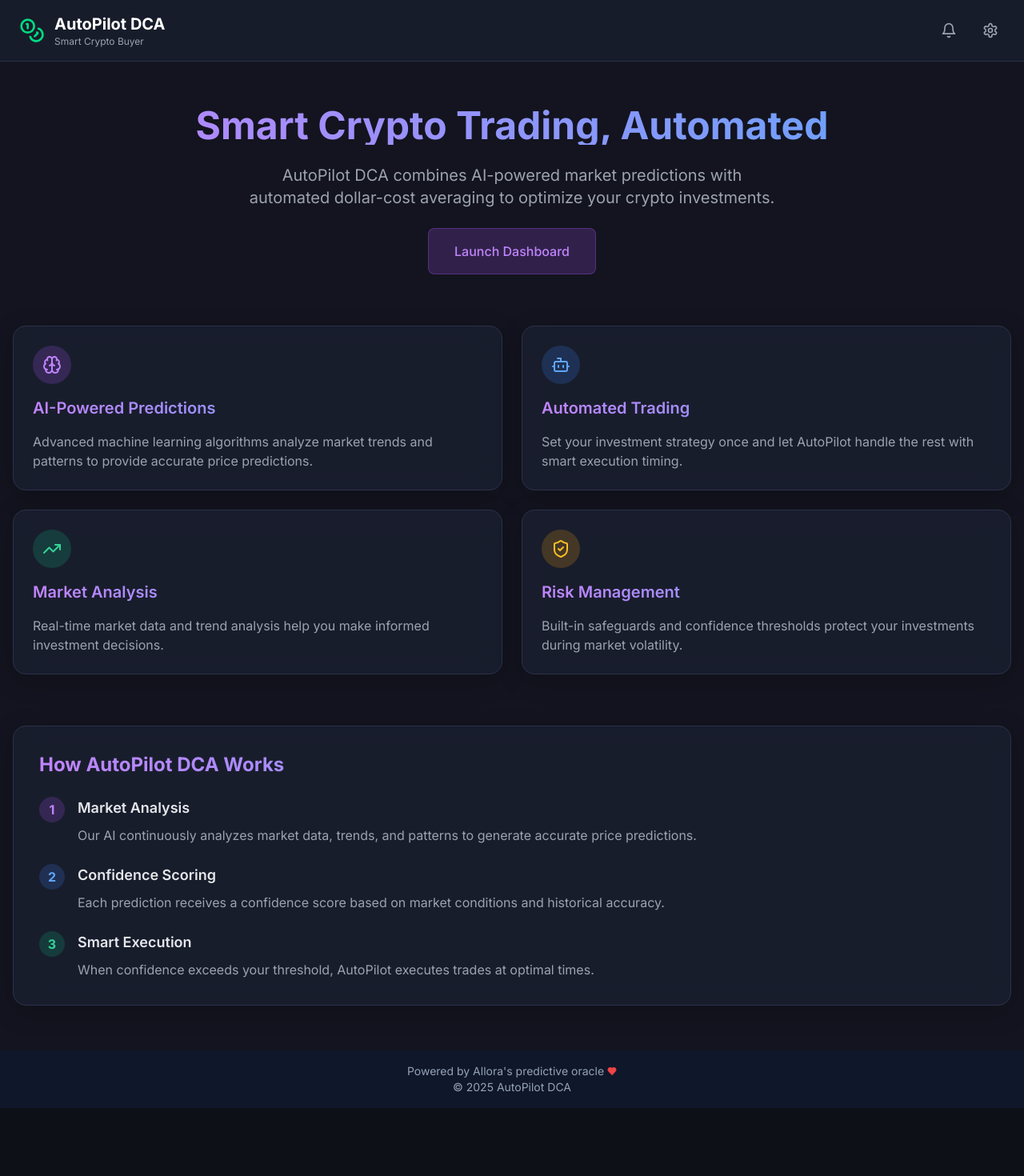
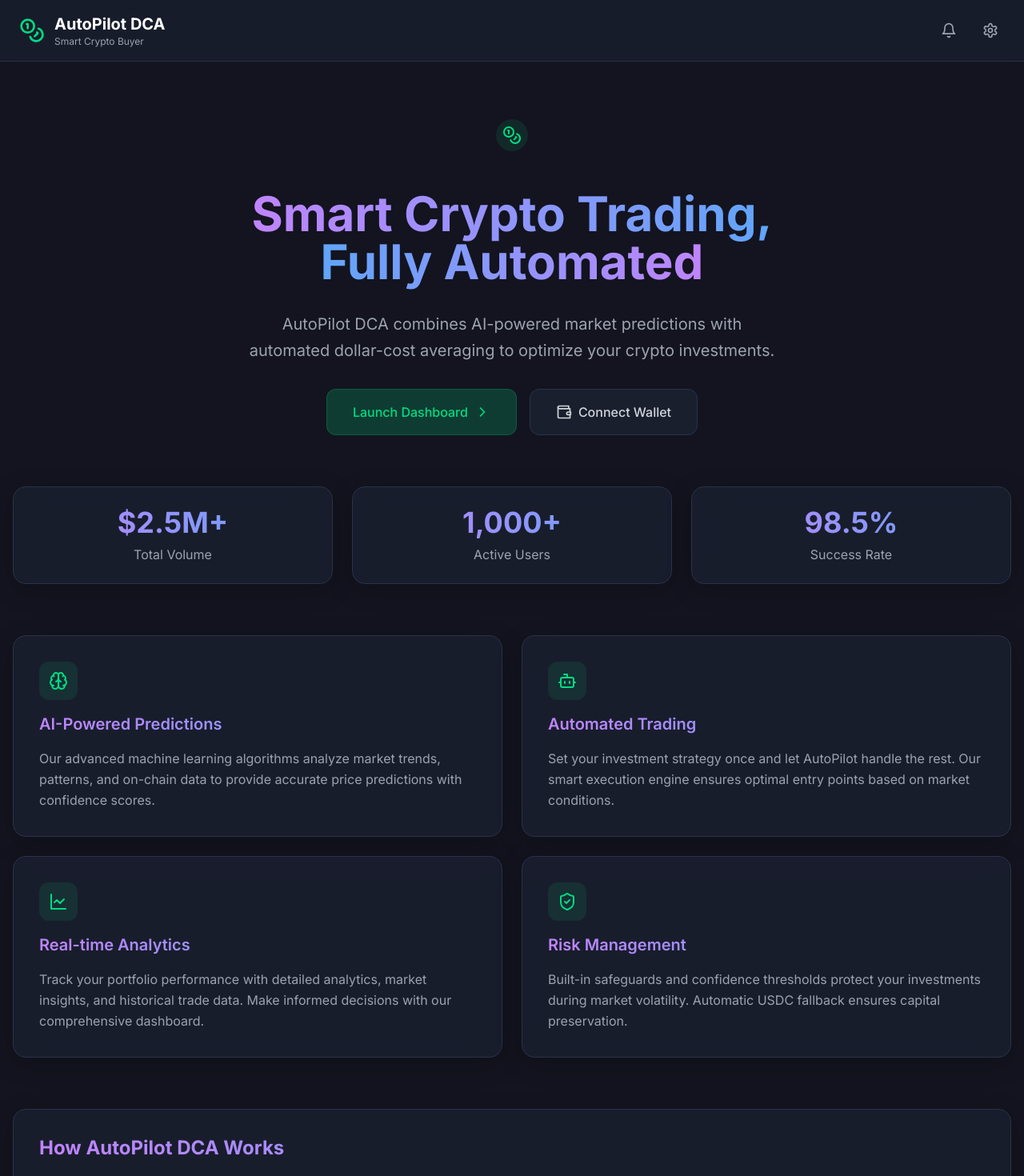
Before and after one commit to gswetha11/AutoPilot-DCA, a React (Vite) app: page / in a window 1280 px wide. Shown: the top 1470 px of the page at 80% size. Before the commit the page ends 1385 px from the top, so only its background shows below. Built offline with nearby package versions, Linux system fonts and the light colour scheme; no server answers.

Commit message:
Update Home page with improved UI

```diff
--- a/src/pages/Home.tsx
+++ b/src/pages/Home.tsx
@@ -1,119 +1,174 @@
 import React from 'react';
 import { Link } from 'react-router-dom';
-import { Bot, Brain, TrendingUp, ShieldCheck } from 'lucide-react';
+import { Bot, Brain, TrendingUp, ShieldCheck, ChevronRight, Coins, LineChart, Wallet } from 'lucide-react';
 
 const Home: React.FC = () => {
   return (
-    <div className="space-y-16 py-8">
+    <div className="space-y-16 py-12">
       {/* Hero Section */}
-      <div className="text-center space-y-6">
-        <h1 className="text-4xl md:text-5xl font-bold text-transparent bg-clip-text bg-gradient-to-r from-purple-400 to-blue-400">
-          Smart Crypto Trading, Automated
+      <div className="text-center space-y-8">
+        <div className="inline-flex items-center justify-center p-2 rounded-full bg-success/10 text-success mb-4">
+          <Coins className="h-6 w-6" />
+        </div>
+        <h1 className="text-4xl md:text-6xl font-bold">
+          <span className="text-transparent bg-clip-text bg-gradient-to-r from-purple-400 to-blue-400">
+            Smart Crypto Trading,
+          </span>
+          <br />
+          <span className="text-transparent bg-clip-text bg-gradient-to-r from-blue-400 to-purple-400">
+            Fully Automated
+          </span>
         </h1>
-        <p className="text-xl text-gray-400 max-w-2xl mx-auto">
+        <p className="text-xl text-gray-400 max-w-2xl mx-auto leading-relaxed">
           AutoPilot DCA combines AI-powered market predictions with automated dollar-cost averaging to optimize your crypto investments.
         </p>
-        <Link
-          to="/dashboard"
-          className="inline-block px-8 py-4 bg-purple-500/20 text-purple-400 rounded-lg hover:bg-purple-500/30 transition-all border border-purple-500/30 font-medium"
-        >
-          Launch Dashboard
-        </Link>
+        <div className="flex items-center justify-center space-x-4">
+          <Link
+            to="/dashboard"
+            className="inline-flex items-center px-8 py-4 bg-success/20 text-success rounded-xl hover:bg-success/30 transition-all border border-success/20 font-medium group"
+          >
+            <span>Launch Dashboard</span>
+            <ChevronRight className="h-5 w-5 ml-2 group-hover:translate-x-1 transition-transform" />
+          </Link>
+          <button className="inline-flex items-center px-8 py-4 bg-[#1a1f2e] text-gray-300 rounded-xl hover:bg-[#2a324b] transition-all border border-[#2a324b] font-medium">
+            <Wallet className="h-5 w-5 mr-2" />
+            <span>Connect Wallet</span>
+          </button>
+        </div>
+      </div>
+
+      {/* Stats Section */}
+      <div className="grid md:grid-cols-3 gap-6">
+        <div className="glass-card p-6 text-center">
+          <div className="text-4xl font-bold text-transparent bg-clip-text bg-gradient-to-r from-purple-400 to-blue-400 mb-2">
+            $2.5M+
+          </div>
+          <p className="text-gray-400">Total Volume</p>
+        </div>
+        <div className="glass-card p-6 text-center">
+          <div className="text-4xl font-bold text-transparent bg-clip-text bg-gradient-to-r from-purple-400 to-blue-400 mb-2">
+            1,000+
+          </div>
+          <p className="text-gray-400">Active Users</p>
+        </div>
+        <div className="glass-card p-6 text-center">
+          <div className="text-4xl font-bold text-transparent bg-clip-text bg-gradient-to-r from-purple-400 to-blue-400 mb-2">
+            98.5%
+          </div>
+          <p className="text-gray-400">Success Rate</p>
+        </div>
       </div>
 
       {/* Features Grid */}
       <div className="grid md:grid-cols-2 gap-6">
-        <div className="glass-card rounded-xl p-6 space-y-4">
-          <div className="h-12 w-12 rounded-full bg-purple-500/20 flex items-center justify-center">
-            <Brain className="h-6 w-6 text-purple-400" />
+        <div className="glass-card p-8 space-y-4 hover:border-success/20 transition-colors">
+          <div className="h-12 w-12 rounded-xl bg-success/10 flex items-center justify-center">
+            <Brain className="h-6 w-6 text-success" />
           </div>
           <h3 className="text-xl font-semibold text-transparent bg-clip-text bg-gradient-to-r from-purple-400 to-blue-400">
             AI-Powered Predictions
           </h3>
-          <p className="text-gray-400">
-            Advanced machine learning algorithms analyze market trends and patterns to provide accurate price predictions.
+          <p className="text-gray-400 leading-relaxed">
+            Our advanced machine learning algorithms analyze market trends, patterns, and on-chain data to provide accurate price predictions with confidence scores.
           </p>
         </div>
 
-        <div className="glass-card rounded-xl p-6 space-y-4">
-          <div className="h-12 w-12 rounded-full bg-blue-500/20 flex items-center justify-center">
-            <Bot className="h-6 w-6 text-blue-400" />
+        <div className="glass-card p-8 space-y-4 hover:border-success/20 transition-colors">
+          <div className="h-12 w-12 rounded-xl bg-success/10 flex items-center justify-center">
+            <Bot className="h-6 w-6 text-success" />
           </div>
           <h3 className="text-xl font-semibold text-transparent bg-clip-text bg-gradient-to-r from-purple-400 to-blue-400">
             Automated Trading
           </h3>
-          <p className="text-gray-400">
-            Set your investment strategy once and let AutoPilot handle the rest with smart execution timing.
+          <p className="text-gray-400 leading-relaxed">
+            Set your investment strategy once and let AutoPilot handle the rest. Our smart execution engine ensures optimal entry points based on market conditions.
           </p>
         </div>
 
-        <div className="glass-card rounded-xl p-6 space-y-4">
-          <div className="h-12 w-12 rounded-full bg-emerald-500/20 flex items-center justify-center">
-            <TrendingUp className="h-6 w-6 text-emerald-400" />
+        <div className="glass-card p-8 space-y-4 hover:border-success/20 transition-colors">
+          <div className="h-12 w-12 rounded-xl bg-success/10 flex items-center justify-center">
+            <LineChart className="h-6 w-6 text-success" />
           </div>
           <h3 className="text-xl font-semibold text-transparent bg-clip-text bg-gradient-to-r from-purple-400 to-blue-400">
-            Market Analysis
+            Real-time Analytics
           </h3>
-          <p className="text-gray-400">
-            Real-time market data and trend analysis help you make informed investment decisions.
+          <p className="text-gray-400 leading-relaxed">
+            Track your portfolio performance with detailed analytics, market insights, and historical trade data. Make informed decisions with our comprehensive dashboard.
           </p>
         </div>
 
-        <div className="glass-card rounded-xl p-6 space-y-4">
-          <div className="h-12 w-12 rounded-full bg-amber-500/20 flex items-center justify-center">
-            <ShieldCheck className="h-6 w-6 text-amber-400" />
+        <div className="glass-card p-8 space-y-4 hover:border-success/20 transition-colors">
+          <div className="h-12 w-12 rounded-xl bg-success/10 flex items-center justify-center">
+            <ShieldCheck className="h-6 w-6 text-success" />
           </div>
           <h3 className="text-xl font-semibold text-transparent bg-clip-text bg-gradient-to-r from-purple-400 to-blue-400">
             Risk Management
           </h3>
-          <p className="text-gray-400">
-            Built-in safeguards and confidence thresholds protect your investments during market volatility.
+          <p className="text-gray-400 leading-relaxed">
+            Built-in safeguards and confidence thresholds protect your investments during market volatility. Automatic USDC fallback ensures capital preservation.
           </p>
         </div>
       </div>
 
       {/* How it Works */}
-      <div className="glass-card rounded-xl p-8">
-        <h2 className="text-2xl font-bold mb-6 text-transparent bg-clip-text bg-gradient-to-r from-purple-400 to-blue-400">
+      <div className="glass-card p-8">
+        <h2 className="text-2xl font-bold mb-8 text-transparent bg-clip-text bg-gradient-to-r from-purple-400 to-blue-400">
           How AutoPilot DCA Works
         </h2>
-        <div className="space-y-6">
+        <div className="space-y-8">
           <div className="flex items-start space-x-4">
-            <div className="flex-shrink-0 w-8 h-8 rounded-full bg-purple-500/20 flex items-center justify-center text-purple-400 font-bold">
+            <div className="flex-shrink-0 w-10 h-10 rounded-xl bg-success/10 flex items-center justify-center text-success font-bold">
               1
             </div>
             <div>
               <h3 className="text-lg font-semibold text-gray-200 mb-2">Market Analysis</h3>
-              <p className="text-gray-400">
-                Our AI continuously analyzes market data, trends, and patterns to generate accurate price predictions.
+              <p className="text-gray-400 leading-relaxed">
+                Our AI continuously analyzes market data, trends, and patterns across multiple timeframes to generate accurate price predictions with confidence scores.
               </p>
             </div>
           </div>
 
           <div className="flex items-start space-x-4">
-            <div className="flex-shrink-0 w-8 h-8 rounded-full bg-blue-500/20 flex items-center justify-center text-blue-400 font-bold">
+            <div className="flex-shrink-0 w-10 h-10 rounded-xl bg-success/10 flex items-center justify-center text-success font-bold">
               2
             </div>
             <div>
-              <h3 className="text-lg font-semibold text-gray-200 mb-2">Confidence Scoring</h3>
-              <p className="text-gray-400">
-                Each prediction receives a confidence score based on market conditions and historical accuracy.
+              <h3 className="text-lg font-semibold text-gray-200 mb-2">Smart Execution</h3>
+              <p className="text-gray-400 leading-relaxed">
+                When confidence exceeds your threshold, AutoPilot executes trades at optimal times using advanced order types and gas optimization strategies.
               </p>
             </div>
           </div>
 
           <div className="flex items-start space-x-4">
-            <div className="flex-shrink-0 w-8 h-8 rounded-full bg-emerald-500/20 flex items-center justify-center text-emerald-400 font-bold">
+            <div className="flex-shrink-0 w-10 h-10 rounded-xl bg-success/10 flex items-center justify-center text-success font-bold">
               3
             </div>
             <div>
-              <h3 className="text-lg font-semibold text-gray-200 mb-2">Smart Execution</h3>
-              <p className="text-gray-400">
-                When confidence exceeds your threshold, AutoPilot executes trades at optimal times.
+              <h3 className="text-lg font-semibold text-gray-200 mb-2">Portfolio Management</h3>
+              <p className="text-gray-400 leading-relaxed">
+                Your portfolio is automatically rebalanced based on market conditions, with idle funds optionally staked in yield-generating protocols for additional returns.
               </p>
             </div>
           </div>
         </div>
+      </div>
+
+      {/* CTA Section */}
+      <div className="text-center space-y-6">
+        <h2 className="text-3xl font-bold text-transparent bg-clip-text bg-gradient-to-r from-purple-400 to-blue-400">
+          Ready to Start Trading?
+        </h2>
+        <p className="text-gray-400 max-w-2xl mx-auto">
+          Join thousands of traders who trust AutoPilot DCA to manage their crypto investments. Get started in minutes with our easy-to-use platform.
+        </p>
+        <Link
+          to="/dashboard"
+          className="inline-flex items-center px-8 py-4 bg-success/20 text-success rounded-xl hover:bg-success/30 transition-all border border-success/20 font-medium group"
+        >
+          <span>Launch Dashboard</span>
+          <ChevronRight className="h-5 w-5 ml-2 group-hover:translate-x-1 transition-transform" />
+        </Link>
       </div>
     </div>
   );
```
